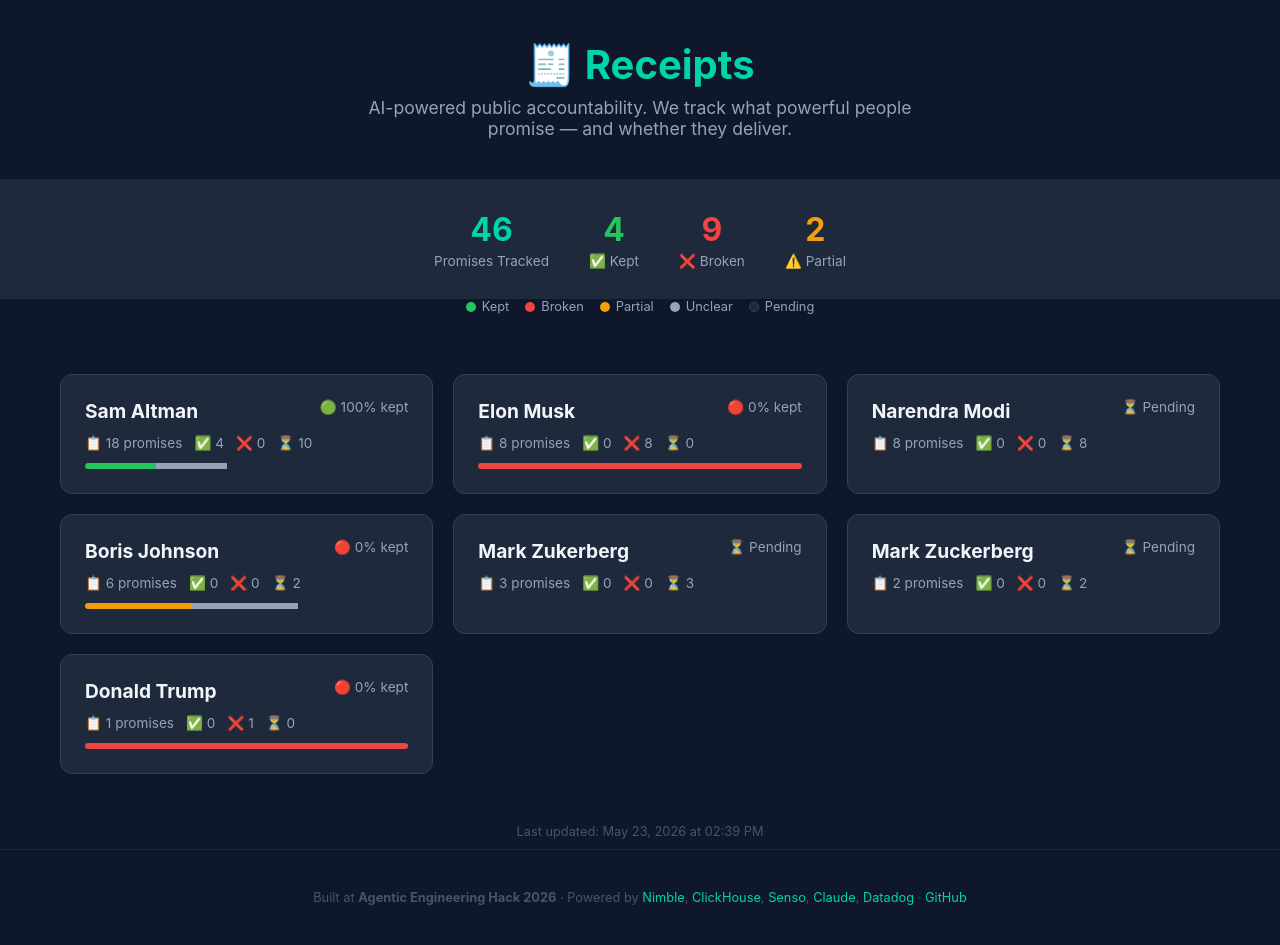
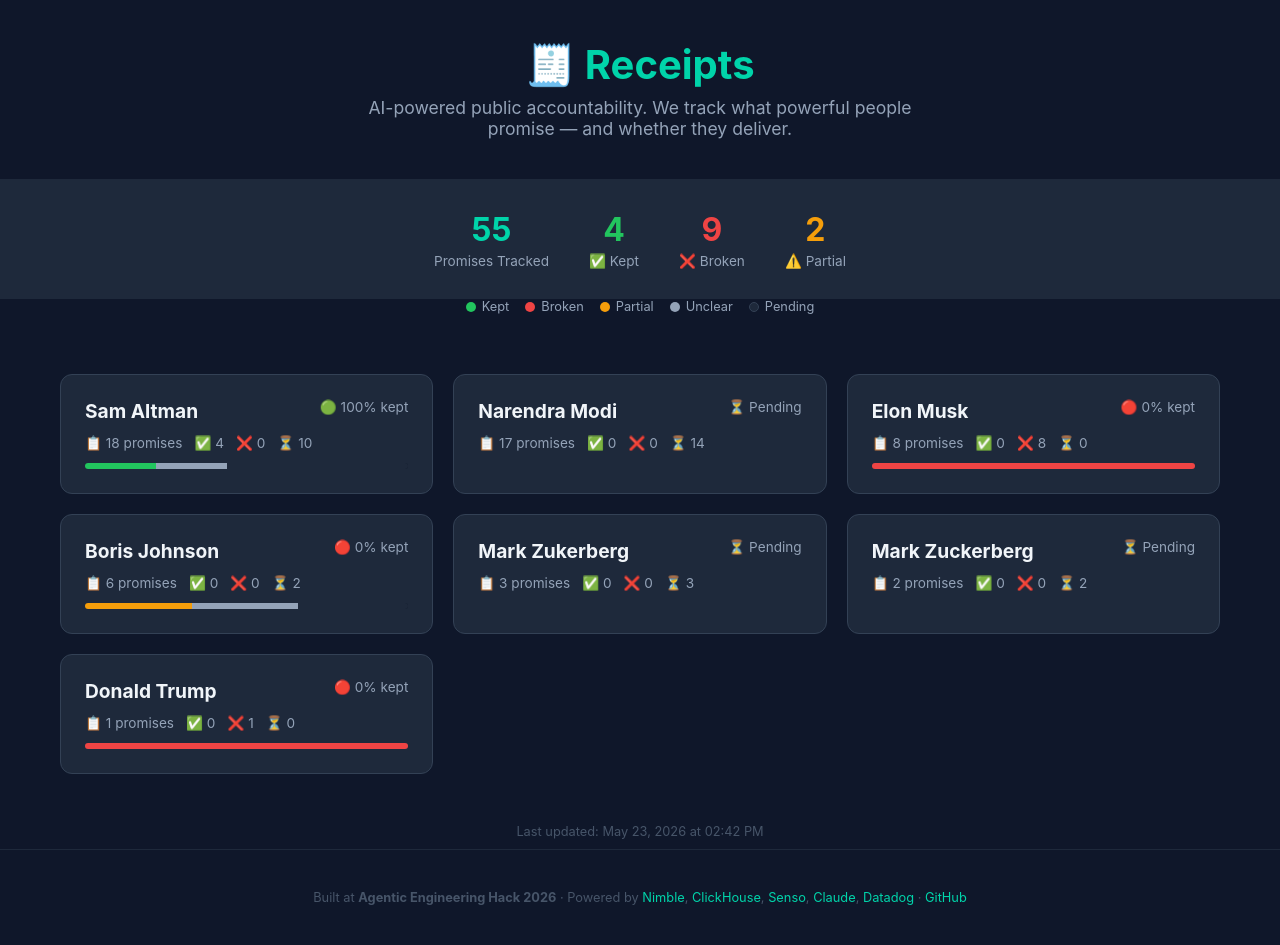
Before and after one commit to Vanshika2021/receipts, a plain HTML site: page docs/index.html in a window 1280 px wide. Drawn offline with Linux system fonts and the light colour scheme.

Commit message:
Update homepage

```diff
--- a/docs/index.html
+++ b/docs/index.html
@@ -50,7 +50,7 @@
 
 <div class="global-stats">
   <div class="stat">
-    <div class="stat-number">46</div>
+    <div class="stat-number">55</div>
     <div class="stat-label">Promises Tracked</div>
   </div>
   <div class="stat">
@@ -97,6 +97,19 @@
                 <div style="width:56%;background:#1e293b" title="Pending: 10"></div>
             </div>
         </a>
+        <a href="narendra-modi.html" class="card">
+            <div class="card-header">
+                <h2>Narendra Modi</h2>
+                <span class="keep-rate">⏳ Pending</span>
+            </div>
+            <div class="stats">
+                <span title="Total">📋 17 promises</span>
+                <span title="Kept">✅ 0</span>
+                <span title="Broken">❌ 0</span>
+                <span title="Pending">⏳ 14</span>
+            </div>
+
+        </a>
         <a href="elon-musk.html" class="card">
             <div class="card-header">
                 <h2>Elon Musk</h2>
@@ -116,19 +129,6 @@
                 <div style="width:0%;background:#94a3b8" title="Unclear: 0"></div>
                 <div style="width:0%;background:#1e293b" title="Pending: 0"></div>
             </div>
-        </a>
-        <a href="narendra-modi.html" class="card">
-            <div class="card-header">
-                <h2>Narendra Modi</h2>
-                <span class="keep-rate">⏳ Pending</span>
-            </div>
-            <div class="stats">
-                <span title="Total">📋 8 promises</span>
-                <span title="Kept">✅ 0</span>
-                <span title="Broken">❌ 0</span>
-                <span title="Pending">⏳ 8</span>
-            </div>
-
         </a>
         <a href="boris-johnson.html" class="card">
             <div class="card-header">
@@ -198,7 +198,7 @@
         </a>
 </div>
 
-<div class="updated">Last updated: May 23, 2026 at 02:39 PM</div>
+<div class="updated">Last updated: May 23, 2026 at 02:42 PM</div>
 
 <footer>
   Built at <strong>Agentic Engineering Hack 2026</strong> ·
```
